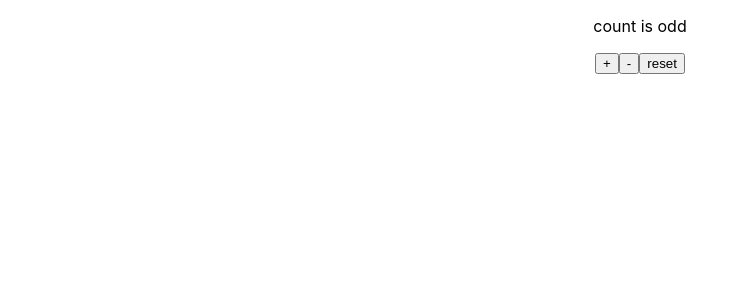
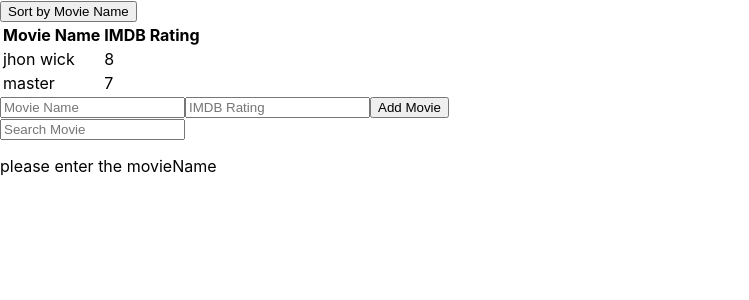
Before and after one commit to Nandha-Kumar-s-s/front-end-dev, a React (Create React App) app in the folder webdev/: page / in a window 1280 px wide. Shown: the top 300 px of the page, without its empty margins (0-749 px from the left). Built offline with nearby package versions, Linux system fonts and the light colour scheme.

Commit message:
movie search app
26/05/23

```diff
--- a/webdev/src/index.js
+++ b/webdev/src/index.js
@@ -3,12 +3,15 @@ import ReactDOM from 'react-dom/client';
 import './index.css';
 import Counter from './App';
 import reportWebVitals from './reportWebVitals';
+import MovieTable from './moviesearch/movie';
+
 
 const root = ReactDOM.createRoot(document.getElementById('root'));
 root.render(
   <React.StrictMode>
     {/* passing a parameter for the counter Component */}
-    <Counter initial = {5}/>
+    {/*<Counter initial = {5}/>*/}
+    <MovieTable/>
   </React.StrictMode>
 );
 
--- /dev/null
+++ b/webdev/src/moviesearch/addmovie.js
@@ -0,0 +1,75 @@
+import React, { useState } from 'react';
+
+const AddMovieForm = ({ addMovie }) => {
+
+  const [movieName, setMovieName] = useState('');
+  const [imdbRating, setImdbRating] = useState('');
+  const [error, setError] = useState('');
+
+  const handleMovieNameChange = (event) => {
+    setMovieName(event.target.value);
+    setError('');
+  };
+
+  const handleImdbRatingChange = (event) => {
+    setImdbRating(event.target.value);
+    setError('');
+  };
+
+  const handleAddMovie = () => {
+    let errorMessage = '';
+
+    if (movieName.trim() === '') {
+        errorMessage = 'Movie name cannot be empty.';
+    }
+
+    else if (movieName.trim().length < 3) {
+    errorMessage = 'Movie name should have at least 3 characters.';
+    }
+
+    else if (imdbRating.trim() === '') {
+    errorMessage = 'IMDB rating cannot be empty.';
+    }
+
+    else if (isNaN(parseFloat(imdbRating)) || parseFloat(imdbRating) <= 0) {
+      errorMessage = 'IMDB rating should be a positive number.';
+    }
+
+    else {
+    const movie = {
+      movieName: movieName.trim(),
+      imdbRating: parseFloat(imdbRating.trim()),
+    };
+
+    addMovie(movie);
+
+    setMovieName('');
+    setImdbRating('');
+    }
+
+    setError(errorMessage);
+};
+
+  return (
+    <div>
+      <input
+        type="text"
+        placeholder="Movie Name"
+        value={movieName}
+        onChange={handleMovieNameChange}
+      />
+
+      <input
+        type="text"
+        placeholder="IMDB Rating"
+        value={imdbRating}
+        onChange={handleImdbRatingChange}
+      />
+
+      <button onClick={handleAddMovie}>Add Movie</button>
+      {error && <p style={{ color: 'red' }}>{error}</p>}
+    </div>
+  );
+};
+
+export default AddMovieForm;
--- /dev/null
+++ b/webdev/src/moviesearch/movie.js
@@ -0,0 +1,47 @@
+import React, { useState } from 'react';
+import AddMovieForm from './addmovie';
+import SearchMovie from './searchmovie';
+
+const MovieTable = () => {
+  const [movies, setMovies] = useState([
+    { movieName: 'jhon wick', imdbRating:8},
+    { movieName: 'master', imdbRating: 7 },
+  ]);
+
+  const sortMovies = () => {
+    const sortedMovies = [...movies].sort((a, b) =>
+      a.movieName.localeCompare(b.movieName)
+    );
+    setMovies(sortedMovies);
+  };
+
+  const addMovie = (movie) => {
+    setMovies([...movies, movie]);
+  };
+
+  return (
+    <div>
+      <button onClick={sortMovies}>Sort by Movie Name</button>
+      <table>
+        <thead>
+          <tr>
+            <th>Movie Name</th>
+            <th>IMDB Rating</th>
+          </tr>
+        </thead>
+        <tbody>
+          {movies.map((movie, index) => (
+            <tr key={index}>
+              <td>{movie.movieName}</td>
+              <td>{movie.imdbRating}</td>
+            </tr>
+          ))}
+        </tbody>
+      </table>
+      <AddMovieForm addMovie={addMovie} />
+      <SearchMovie movies={movies}/>
+    </div>
+  );
+};
+
+export default MovieTable;
--- /dev/null
+++ b/webdev/src/moviesearch/searchmovie.js
@@ -0,0 +1,35 @@
+import React, { useState } from 'react';
+
+const SearchMovie = ({ movies }) => {
+
+  const [searchTerm, setSearchTerm] = useState('');
+
+  const handleSearchTermChange = (event) => {
+    setSearchTerm(event.target.value);
+  };
+
+  const filteredMovies = movies.filter((movie) =>
+    movie.movieName.toLowerCase().startsWith(searchTerm.toLowerCase())
+  );
+
+  return (
+    <div>
+      <input
+        type="text"
+        placeholder="Search Movie"
+        value={searchTerm}
+        onChange={handleSearchTermChange}
+      />
+      {searchTerm && filteredMovies.length > 0 ?(
+      <ul>
+        {filteredMovies.map((movie, index) => (
+          <li key={index}>{movie.movieName}</li>
+        ))}
+      </ul>
+
+      ):(<p>please enter the movieName</p>)}
+    </div>
+  );
+};
+
+export default SearchMovie;
```
